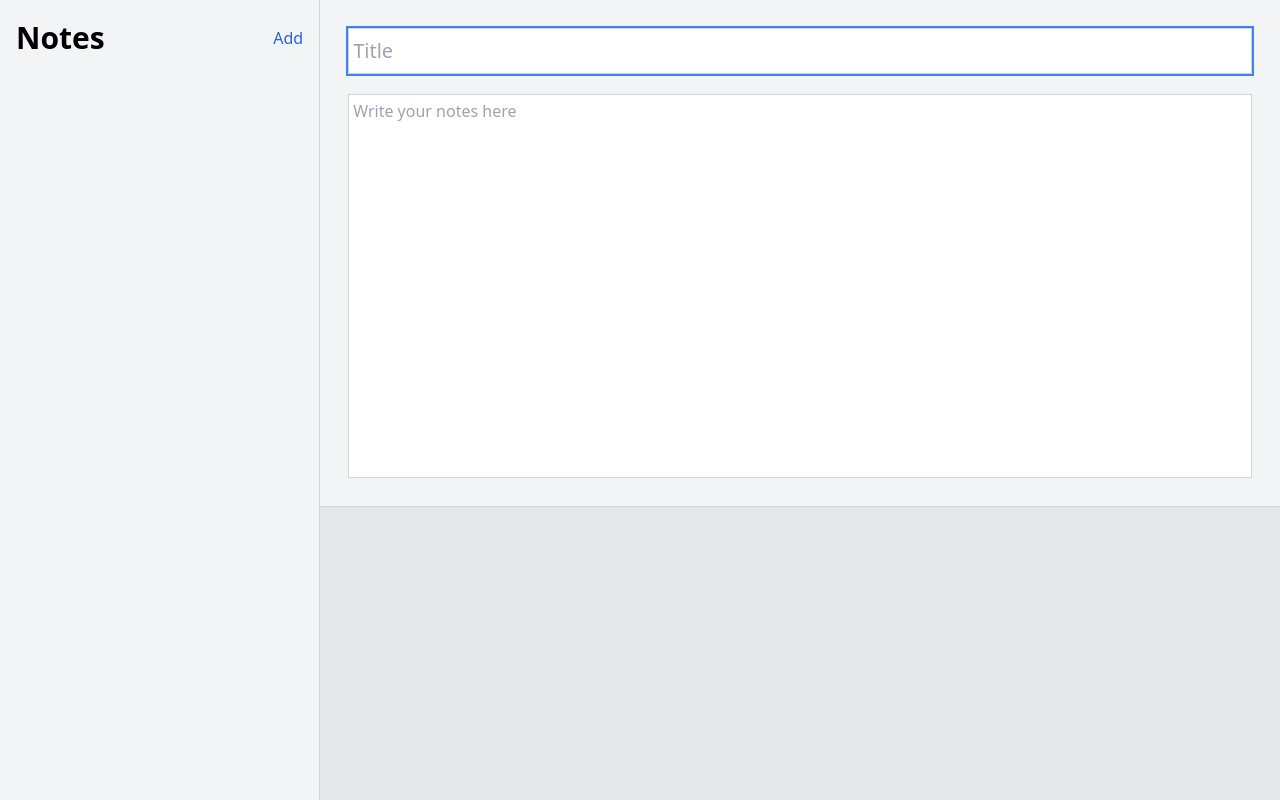
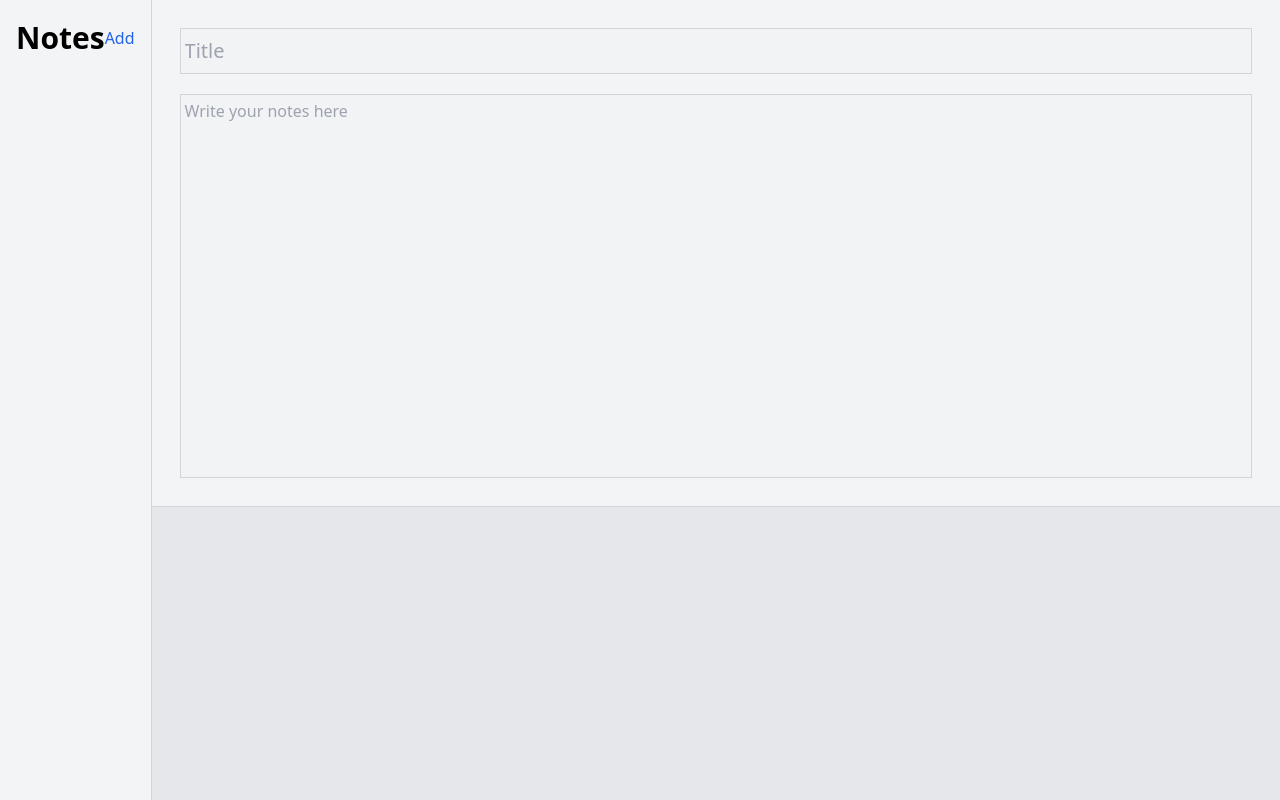
Before and after one commit to peterphan20/notes-react-redux, a React (Create React App) app: page / in a window 1280 px wide. Built offline with nearby package versions, Linux system fonts and the light colour scheme.

Commit message:
feat: update functionality

```diff
--- a/src/App.js
+++ b/src/App.js
@@ -1,33 +1,30 @@
-import React from "react";
-// import { useDispatch } from "react-redux";
+import React, { useEffect } from "react";
+import { useDispatch } from "react-redux";
 
 import Main from "./components/Main";
 import Sidebar from "./components/Sidebar";
-// import { getNotes } from "./actions";
+import { getNotesFromLocalStorage } from "./actions";
 
 const App = () => {
-	// const dispatch = useDispatch();
-	// const state = useSelector((state) => state.notesReducer);
+	const dispatch = useDispatch();
 
-	// useEffect(() => {
-	// 	// if (!localStorage.getItem("notes")) {
-	// 	// 	// instantiate an empty object for people visit app for first time
-	// 	// 	const note = JSON.stringify({});
-	// 	// 	// local storage can only hold strings
-	// 	// 	localStorage.setItem("notes", note);
-	// 	// 	// call getNotes which pulls from localstorage to sync with redux store
-	// 	// 	dispatch(getNotes());
-	// 	// } else {
-	// 	// 	dispatch(getNotes());
-	// 	// }
-	// 	dispatch(getNotes());
-	// }, [dispatch]);
+	useEffect(() => {
+		if (!localStorage.getItem("notes")) {
+			// instantiate an empty object for people visit app for first time
+			const note = JSON.stringify({});
+
+			// local storage can only hold strings
+			localStorage.setItem("notes", note);
+
+			// call getNotesFromLocalStorage which pulls from localstorage to sync with redux store
+			dispatch(getNotesFromLocalStorage());
+		} else {
+			dispatch(getNotesFromLocalStorage());
+		}
+	}, [dispatch]);
 
 	return (
 		<div className="flex overflow-hidden">
-			{/* {Object.keys(state).length === 0 ? (
-				<button>Create new note</button>
-			) : } */}
 			<Sidebar />
 			<Main />
 		</div>
--- a/src/actions/index.js
+++ b/src/actions/index.js
@@ -1,11 +1,11 @@
 import { SELECT_NOTE, READ, CREATE, DELETE, UPDATE } from "../constants/actionTypes";
 
-export const selectedNote = (id) => {
-	const action = { type: SELECT_NOTE, payload: id };
+export const selectNote = (id) => {
+	const action = { type: SELECT_NOTE, payload: { id } };
 	return action;
 };
 
-export const getNotes = () => {
+export const getNotesFromLocalStorage = () => {
 	const notesCollection = JSON.parse(localStorage.getItem("notes"));
 
 	const action = { type: READ, payload: notesCollection };
@@ -13,39 +13,28 @@ export const getNotes = () => {
 };
 
 export const addNote = (data) => {
-	// // pull preexisting data from local storage
-	// const notesCollection = JSON.parse(localStorage.getItem("notes"));
-
-	// // add note to notesCollection
-	// const id = note.id;
-	// notesCollection[id] = note;
-
-	// // converting note data to string and pushing it back into local storage
-	// localStorage.setItem("notes", JSON.stringify(notesCollection));
+	const notesCollection = JSON.parse(localStorage.getItem("notes"));
+	notesCollection[data.id] = data;
+	localStorage.setItem("notes", JSON.stringify(notesCollection));
 
 	const action = { type: CREATE, payload: data };
 	return action;
 };
 
 export const updateNote = (data) => {
-	// const notesCollection = JSON.parse(localStorage.getItem("notes"));
-
-	// const id = note.id;
-	// notesCollection[id] = note;
-
-	// localStorage.setItem("notes", JSON.stringify(notesCollection));
+	const notesCollection = JSON.parse(localStorage.getItem("notes"));
+	notesCollection[data.id] = data;
+	localStorage.setItem("notes", JSON.stringify(notesCollection));
 
 	const action = { type: UPDATE, payload: data };
 	return action;
 };
 
-export const deleteNote = (noteId) => {
-	// const notesCollection = JSON.parse(localStorage.getItem("notes"));
+export const deleteNote = (id) => {
+	const notesCollection = JSON.parse(localStorage.getItem("notes"));
+	delete notesCollection[id];
+	localStorage.setItem("notes", JSON.stringify(notesCollection));
 
-	// delete notesCollection[id];
-
-	// localStorage.setItem("notes", JSON.stringify(notesCollection));
-
-	const action = { type: DELETE, payload: noteId };
+	const action = { type: DELETE, payload: { id } };
 	return action;
 };
--- a/src/components/Main.js
+++ b/src/components/Main.js
@@ -1,12 +1,47 @@
-import React from "react";
+import React, { useState, useEffect } from "react";
 import { useDispatch, useSelector } from "react-redux";
 import ReactMarkdown from "react-markdown";
 
 import { updateNote } from "../actions";
 
 const Main = () => {
+	const [title, setTitle] = useState("");
+	const [body, setBody] = useState("");
+	const [noteId, setNoteId] = useState("");
+
 	const notes = useSelector((state) => state.notesReducer);
+	const focus = useSelector((state) => state.focusReducer);
 	const dispatch = useDispatch();
+
+	useEffect(() => {
+		const id = focus.selectNote;
+		setNoteId(id);
+	}, [focus]);
+
+	useEffect(() => {
+		const currSelectedNote = notes[noteId];
+		setTitle(currSelectedNote?.title);
+		setBody(currSelectedNote?.body);
+	}, [noteId, notes]);
+
+	const handleTitleUpdate = (value) => {
+		const note = {
+			id: noteId,
+			title: value,
+			body,
+			lastModified: Date.now(),
+		};
+		dispatch(updateNote(note));
+	};
+	const handleBodyUpdate = (value) => {
+		const note = {
+			id: noteId,
+			title,
+			body: value,
+			lastModified: Date.now(),
+		};
+		dispatch(updateNote(note));
+	};
 
 	return (
 		<div className="h-screen w-full">
@@ -17,15 +52,17 @@ const Main = () => {
 						autoFocus
 						placeholder="Title"
 						className="text-xl border-solid border border-gray-300 w-full outline-none py-2 px-1 focus:ring-2 focus:ring-blue-500"
-						value={notes.title}
-						onChange={(e) => dispatch(updateNote("title", e.target.value))}
+						value={title}
+						onChange={(e) => handleTitleUpdate(e.target.value)}
+						disabled={!noteId}
 					/>
 				</div>
 				<textarea
 					placeholder="Write your notes here"
 					className="text-l border-solid border border-gray-300 p-1 h-96 w-full outline-none resize-none focus:ring-2 focus:ring-blue-500"
-					value={notes.body}
-					onChange={(e) => dispatch(updateNote("title", e.target.value))}
+					value={body}
+					onChange={(e) => handleBodyUpdate(e.target.value)}
+					disabled={!noteId}
 				/>
 			</div>
 			<div className="bg-gray-200 border-t border-solid border-gray-300 p-7 min-h-full">
--- a/src/components/Note.js
+++ b/src/components/Note.js
@@ -1,7 +1,6 @@
 import React from "react";
 import { useDispatch, useSelector } from "react-redux";
-
-import { deleteNote, selectedNote } from "../actions";
+import { deleteNote, selectNote } from "../actions";
 
 const Note = () => {
 	const notes = useSelector((state) => state.notesReducer);
@@ -13,7 +12,7 @@ const Note = () => {
 			<div
 				className="hover:bg-gray-300 w-full h-full p-4"
 				key={value.id}
-				onClick={() => dispatch(selectedNote(value.id))}
+				onClick={() => dispatch(selectNote(value.id))}
 			>
 				<div className="flex justify-between items-center">
 					<strong>{value.title}</strong>
@@ -24,7 +23,7 @@ const Note = () => {
 						Delete
 					</button>
 				</div>
-				<p className="text-md">{value.body && value.body.substr(0, 100) + "..."}</p>
+				<p className="text-md truncate">{value.body}</p>
 				<p className="text-xs">
 					Last Modified:{" "}
 					{new Date(value.lastModified).toLocaleDateString("en-US", {
--- a/src/components/Sidebar.js
+++ b/src/components/Sidebar.js
@@ -19,7 +19,7 @@ const Sidebar = () => {
 	};
 
 	return (
-		<div className="bg-gray-100 border-solid border-r border-gray-300 h-screen w-1/3">
+		<div className="bg-gray-100 border-solid border-r border-gray-300 h-screen max-w-7xl">
 			<div className="flex justify-between items-center py-5 px-4">
 				<h1 className="text-3xl font-bold">Notes</h1>
 				<button className="text-blue-600 text-l" onClick={() => onAddSubmit()}>
--- /dev/null
+++ b/src/reducers/focus.js
@@ -0,0 +1,10 @@
+import { SELECT_NOTE } from "../constants/actionTypes";
+
+export const focusReducer = (focused = {}, action) => {
+	switch (action.type) {
+		case SELECT_NOTE:
+			return { ...focused, selectNote: action.payload.id };
+		default:
+			return focused;
+	}
+};
--- a/src/reducers/index.js
+++ b/src/reducers/index.js
@@ -1,6 +1,7 @@
 import { combineReducers } from "redux";
 import { notesReducer } from "./notes";
+import { focusReducer } from "./focus";
 
-const reducers = combineReducers({ notesReducer });
+const reducers = combineReducers({ notesReducer, focusReducer });
 
 export default reducers;
--- a/src/reducers/notes.js
+++ b/src/reducers/notes.js
@@ -1,23 +1,38 @@
-import { SELECT_NOTE, READ, CREATE, UPDATE, DELETE } from "../constants/actionTypes";
+import { READ, CREATE, UPDATE, DELETE } from "../constants/actionTypes";
 
 export const notesReducer = (notes = {}, action) => {
-	const newState = Object.assign({}, notes);
+	const newState = JSON.parse(JSON.stringify(notes));
 	switch (action.type) {
 		case READ:
-			return action.payload;
-		case SELECT_NOTE:
-			return action.payload;
+			return { ...newState, ...action.payload };
 		case CREATE:
-			const id = action.payload.id;
-			newState[id] = action.payload;
+			newState[action.payload.id] = action.payload;
 			return newState;
 		case UPDATE:
-			return Object.values(notes).filter((note) =>
-				note.id === action.payload.id ? action.payload : notes
-			);
+			newState[action.payload.id] = action.payload;
+			return newState;
 		case DELETE:
-			return Object.values(newState).filter((note) => note.id !== action.payload);
+			delete newState[action.payload.id];
+			return newState;
 		default:
-			return notes;
+			return newState;
 	}
 };
+
+// {
+//   notesReducer: {
+//     '70983c0f-8588-4bb3-8da1-36df26ce12e8': {
+//       id: '70983c0f-8588-4bb3-8da1-36df26ce12e8',
+//       title: 'Untitled note',
+//       body: '',
+//       lastModified: 1624652450748
+//     },
+//     'ce557b61-4a47-4401-a767-16982fd79910': {
+//       id: 'ce557b61-4a47-4401-a767-16982fd79910',
+//       title: 'Untitled note',
+//       body: '',
+//       lastModified: 1624652453299
+//     },
+//   },
+//   focusReducer: {}
+// }
--- a/src/store/index.js
+++ b/src/store/index.js
@@ -1,35 +1,13 @@
 import { createStore } from "redux";
 import reducers from "../reducers";
 
-// convert object to string and store in localStorage
-const saveToLocalStorage = (state) => {
-	try {
-		const serialisedState = JSON.stringify(state);
-		localStorage.setItem("persistantState", serialisedState);
-	} catch (e) {
-		console.warn(e);
-	}
-};
-
-// load string from localStarage and convert back in to an Object
-// invalid output must be undefined
-const loadFromLocalStorage = () => {
-	try {
-		const serialisedState = localStorage.getItem("persistantState");
-		if (serialisedState === null) return undefined;
-		return JSON.parse(serialisedState);
-	} catch (e) {
-		console.warn(e);
-		return undefined;
-	}
-};
-
 // create our store from our notesReducer and use loadFromLocalStorage
 // to overwrite any values that we already have saved
-const store = createStore(reducers, loadFromLocalStorage());
+const store = createStore(
+	reducers,
+	{},
+	window.__REDUX_DEVTOOLS_EXTENSION__ && window.__REDUX_DEVTOOLS_EXTENSION__()
+);
 
-// listen for store changes and use saveToLocalStorage to
-// save them to localStorage
-store.subscribe(() => saveToLocalStorage(store.getState()));
 
 export default store;
```
